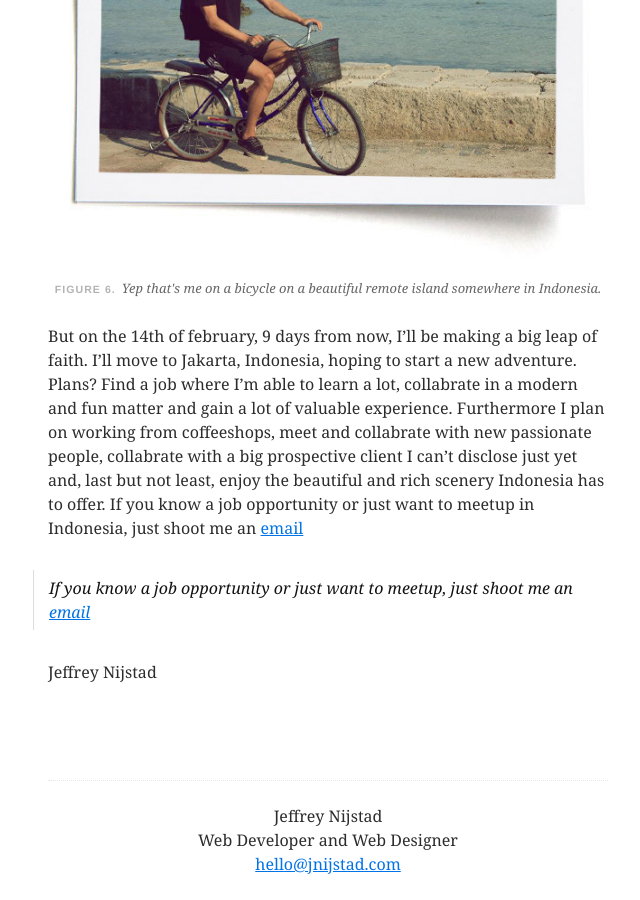
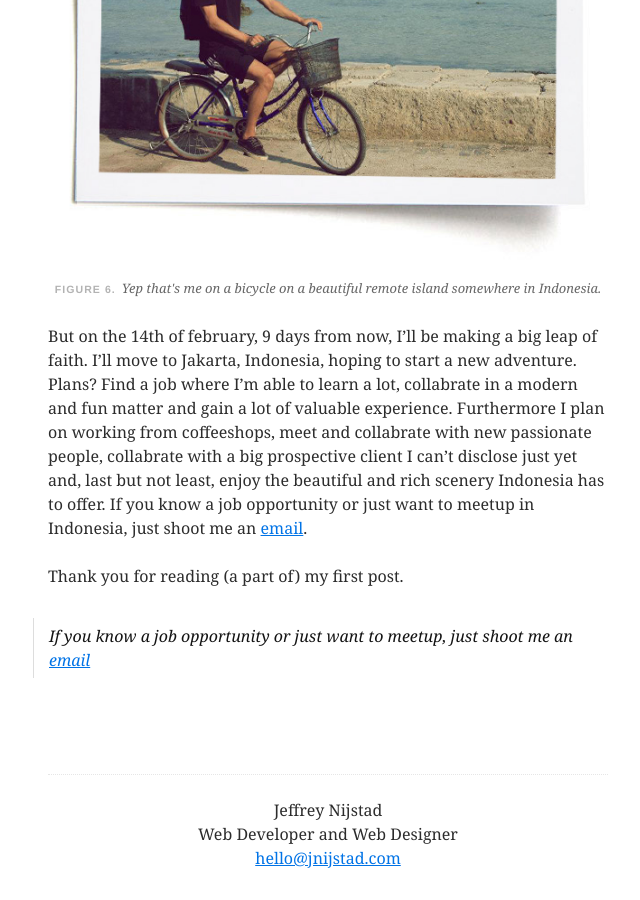
Before and after one commit to jnijstad/jnijstad.github.io, a Jekyll site: the page built from index.html, in a window 1280 px wide and 900 px high, scrolled down 6478 px. Shown: the whole window, without its empty margins (312-952 px from the left). Built offline with Jekyll 4.4.1, drawn with Linux system fonts in a browser that asks for light colours; nearby versions of some CDN libraries; Markdown is read by kramdown in place of the engine named in the settings.

```diff
--- a/Gemfile
+++ b/Gemfile
@@ -4,3 +4,7 @@ gem 'github-pages'
 gem 'compass'
 
 # gem "fssm", "=0.2.7"
+
+group :development do
+  gem 'guard-livereload', require: false
+end
--- a/_layouts/default.html
+++ b/_layouts/default.html
@@ -5,8 +5,7 @@
         <meta http-equiv="X-UA-Compatible" content="IE=edge,chrome=1">
         <title>{{ page.title }}</title>
         <meta name="viewport" content="width=device-width">
-        <meta name="description" content="A blog on web design & development by Jeffrey Nijstad.">
-        <meta name="keywords" content="HTML,HTML5,CSS,CSS3,JavaScript,CoffeeScript, WordPress, WordPress themes, WordPress Plugins, Ruby on Rails">
+        <meta name="description" content="{{ page.description }}">
         <meta name="author" content="Jeffrey Nijstad">
         <meta name="google-site-verification" content="3r7oNALgwT9LFlqavQx7B_fyTMyASefj7hlSFvAHUo0" />
         <link rel="author" href="https://plus.google.com/115011540323770036032/"/>
--- a/_posts/2014-02-04-introduction.markdown
+++ b/_posts/2014-02-04-introduction.markdown
@@ -119,6 +119,8 @@ My full name is Jeffrey Nijstad. I dare to say that I'm a passionate webdevelope
 
 
 But on the 14th of february, 9 days from now, I'll be making a big leap of faith. I'll move to Jakarta, Indonesia, hoping to start a new adventure. Plans? Find a job where I'm able to learn a lot, collabrate in a modern and fun matter and gain a lot of valuable experience. Furthermore I plan on working from coffeeshops, meet and collabrate with new passionate people, collabrate with a big prospective client I can't disclose just yet and, last but not least, enjoy the beautiful and rich scenery Indonesia has to offer.
-If you know a job opportunity or just want to meetup in Indonesia, just shoot me an <a href="mailto:&#104;&#101;&#108;&#108;&#111;&#064;&#106;&#110;&#105;&#106;&#115;&#116;&#097;&#100;&#046;&#099;&#111;&#109;">email </a>
+If you know a job opportunity or just want to meetup in Indonesia, just shoot me an <a href="mailto:&#104;&#101;&#108;&#108;&#111;&#064;&#106;&#110;&#105;&#106;&#115;&#116;&#097;&#100;&#046;&#099;&#111;&#109;">email</a>.
+
+Thank you for reading (a part of) my first post.
 
 >If you know a job opportunity or just want to meetup, just shoot me an <a href="mailto:&#106;&#101;&#102;&#102;&#114;&#101;&#121;&#046;&#110;&#105;&#106;&#115;&#116;&#097;&#100;&#064;&#103;&#109;&#097;&#105;&#108;&#046;&#099;&#111;&#109;">email </a>
--- a/index.html
+++ b/index.html
@@ -1,6 +1,8 @@
 ---
 layout: default
 title: Jeffrey Nijstad's blog on things front + back-end development, things webdesign, things life
+description: a blog about webdesign and front-end and back-end webdevelopment.
+tags: HTML5, CSS, CSS3, JavaScript, CoffeeScript, WordPress, WordPress themes, WordPress Plugins, Ruby on Rails
 ---
 
 <div itemprop="blogPosts" id="home">
@@ -18,7 +20,7 @@ title: Jeffrey Nijstad's blog on things front + back-end development, things web
 		    	{{ post.content}}
 	  		</section>
 	  		<!-- /.article-content -->
-	  		<span class="author-info" itemprop="author">Jeffrey Nijstad</span>
+	  		<meta itemprop="author" content="Jeffrey Nijstad"/>
 		</article>
 	{% endfor %}
 </div>
```
Also changed, not shown: Gemfile.lock, 1 other file.
